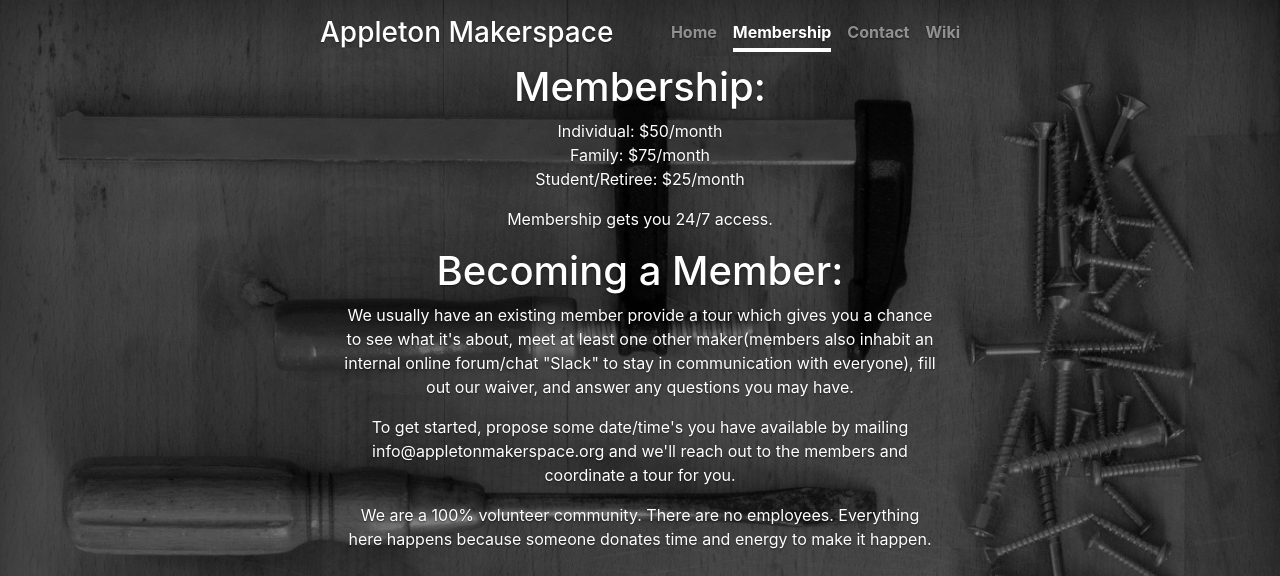
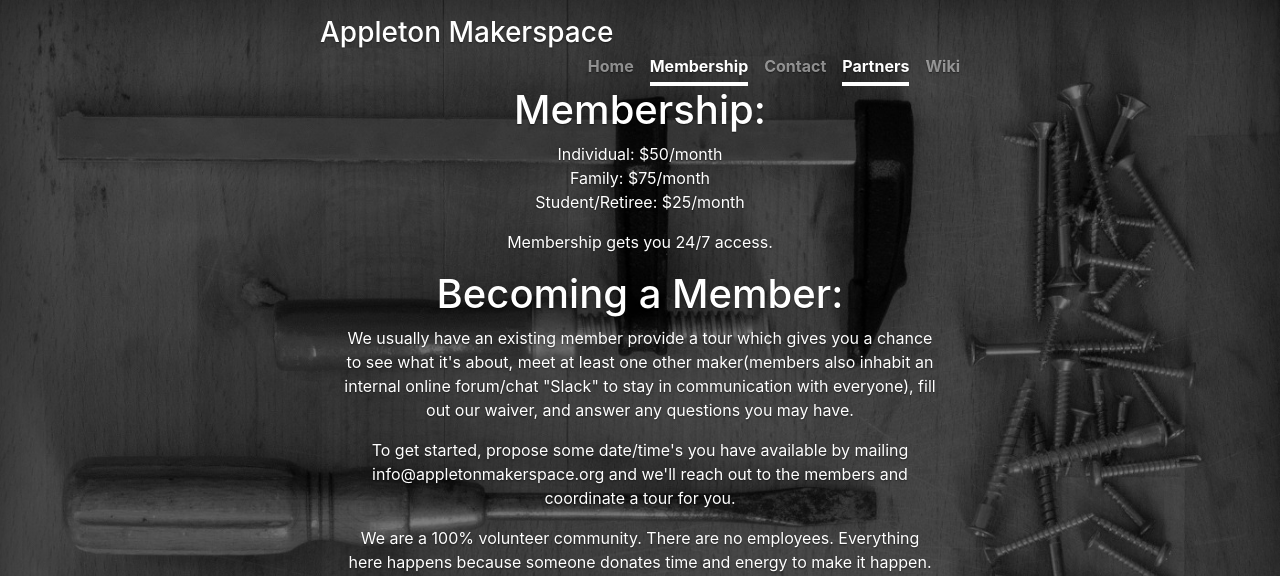
Before and after one commit to appletonmakerspace/website, a plain HTML site: page membership.html in a window 1280 px wide. Shown: the top 576 px of the page. Drawn offline with nearby package versions, Linux system fonts and the light colour scheme.

Commit message:
Update membership.html

```diff
--- a/membership.html
+++ b/membership.html
@@ -19,6 +19,7 @@
                 <a class="nav-link" href="/">Home</a>
                 <a class="nav-link active" href="/membership.html">Membership</a>
                 <a class="nav-link" href="/contact.html">Contact</a>
+                <a class="nav-link active" href="/partners.html">Partners</a>
                 <a class="nav-link" href="https://wiki.appletonmakerspace.org/">Wiki</a>
             </nav>
             </div>
```
